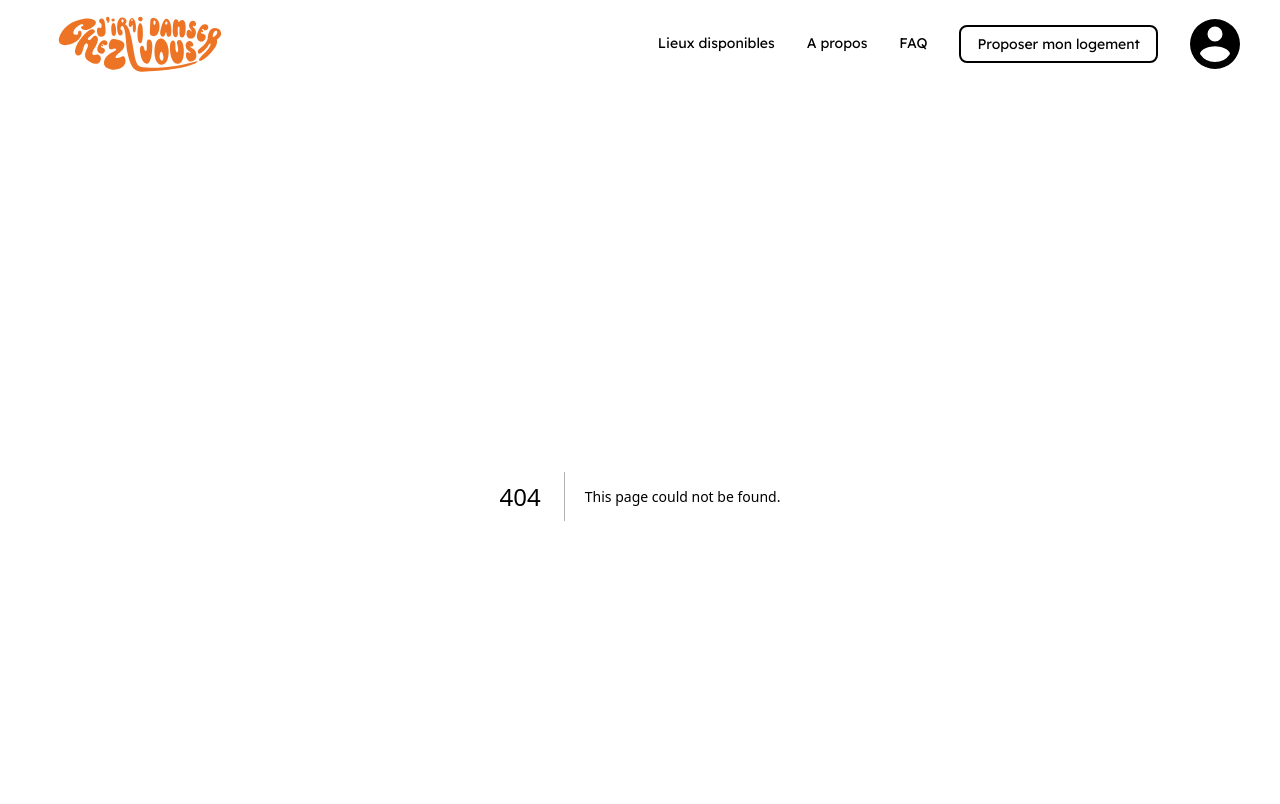
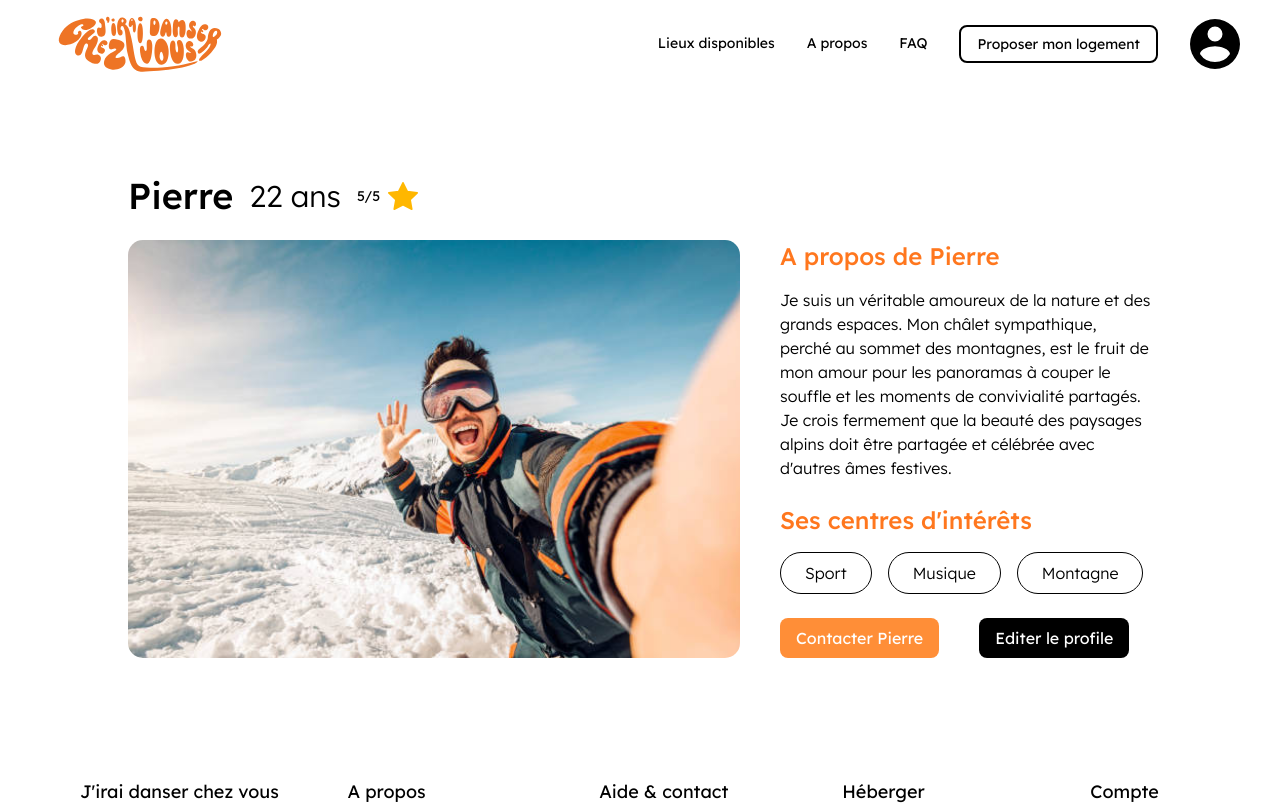
Before and after one commit to Frederic-Ferreira/jdcv, a Next.js app: page /profile in a window 1280 px wide. Before the commit this address had no page. Shown: the top 804 px of the page. Built offline with nearby package versions, Linux system fonts and the light colour scheme.

Commit message:
profile done

```diff
--- /dev/null
+++ b/app/components/Profile.jsx
@@ -0,0 +1,79 @@
+import Image from "next/image"
+import { v4 as uid } from "uuid"
+import Button from "@app/components/Button"
+function Profile({ user, currentUser }) {
+  return (
+    <div className="flex flex-col gap-6">
+      <div className="flex gap-4 items-center">
+        <h2 className="text-4xl font-medium">{user.name}</h2>
+        <p className="text-3xl font-light">{user.age} ans</p>
+        {user.note ? (
+          <div className="flex items-center gap-2 text-sm">
+            <p>{user.note}/5</p>
+            <Image
+              src="/images/profile/star.svg"
+              height={30}
+              width={30}
+              alt="étoile"
+              className="hover:cursor-pointer"
+            />
+          </div>
+        ) : (
+          <Image
+            className="hover:cursor-pointer"
+            src="/images/profile/star.svg"
+            height={30}
+            width={30}
+            alt="étoile"
+          />
+        )}
+      </div>
+      <div className="flex gap-10">
+        <Image
+          src="/images/profile/man-selfie.jpeg"
+          height={750}
+          width={750}
+          alt="photo de profil"
+          style={{ borderRadius: "15px", objectFit: "cover" }}
+        />
+        <div className="flex flex-col gap-6">
+          <div className="flex flex-col gap-4">
+            <h3 className="text-2xl font-medium text-[#FF771E]">
+              A propos de {user.name}
+            </h3>
+            <p className="font-light">{user.description}</p>
+          </div>
+          <div className="flex flex-col gap-4">
+            <h3 className="text-2xl font-medium text-[#FF771E]">
+              Ses centres d'intérêts
+            </h3>
+            <div className="flex font-light flex-wrap gap-4">
+              {user.interests.map((interest) => (
+                <span
+                  key={uid()}
+                  className="bg-white border border-1 border-black text-black rounded-full px-6 py-2"
+                >
+                  {interest}
+                </span>
+              ))}
+            </div>
+          </div>
+          <div className="flex gap-10">
+            <Button
+              text={"Contacter " + user.name}
+              style="bg-[#FF8E37] px-4 py-2 text-white rounded-lg hover:cursor-pointer"
+            />
+            {user.id === currentUser.id && (
+              <Button
+                text="Editer le profile"
+                style="bg-black px-4 py-2 rounded-lg text-white hover:cursor-pointer"
+              />
+            )}
+          </div>
+        </div>
+      </div>
+    </div>
+  )
+}
+
+export default Profile
--- a/app/components/SearchBar/Events.jsx
+++ b/app/components/SearchBar/Events.jsx
@@ -85,8 +85,10 @@ function Events() {
       />
       <div
         className={
-          "flex items-center gap-2 text-sm max-h-[30px] " +
-          (events.length > 0 ? "overflow-x-auto" : "truncate")
+          "text-sm max-h-[30px] " +
+          (events.length > 0
+            ? "flex items-center gap-2 overflow-x-auto"
+            : "truncate")
         }
         style={
           events.length > 0
--- a/app/components/SearchBar/SearchBar.jsx
+++ b/app/components/SearchBar/SearchBar.jsx
@@ -50,11 +50,11 @@ const SearchBar = ({ barWidth }) => {
     <div
       ref={searchBarRef}
       onClick={handleOpenModal}
-      className="search-bar flex flex-col items-center search-bar relative w-full"
+      className="search-bar flex flex-col items-center search-bar relative  w-full"
     >
       <div
         className={
-          "grid grid-cols-11 bg-white rounded-lg search-bar-shadow " + barWidth
+          "grid grid-cols-11 bg-white rounded-lg search-bar-shadow  " + barWidth
         }
       >
         <Places />
@@ -62,7 +62,7 @@ const SearchBar = ({ barWidth }) => {
         <People />
         <Events />
         <Button
-          style="flex items-center justify-center rounded-lg bg-black py-2 px-4 text-white hover:bg-opacity-80 col-span-1 truncate hover:cursor-pointer"
+          style="flex items-center justify-center text-sm rounded-lg bg-black py-2 px-4 text-white hover:bg-opacity-80 col-span-1 truncate hover:cursor-pointer"
           text="Rechercher"
         />
       </div>
--- a/app/page.jsx
+++ b/app/page.jsx
@@ -87,7 +87,7 @@ export default function Home() {
         </div>
         <div className="flex items-center justify-center my-16">
           <CustomLink
-            path="/"
+            path="/logements"
             content={"Afficher la carte"}
             icon={
               <Image
--- /dev/null
+++ b/app/profile/page.jsx
@@ -0,0 +1,23 @@
+import Profile from "@app/components/Profile"
+
+const user = {
+  id: 1,
+  name: "Pierre",
+  age: 22,
+  note: 5,
+  description:
+    "Je suis un véritable amoureux de la nature et des grands espaces. Mon châlet sympathique, perché au sommet des montagnes, est le fruit de mon amour pour les panoramas à couper le souffle et les moments de convivialité partagés. Je crois fermement que la beauté des paysages alpins doit être partagée et célébrée avec d'autres âmes festives.",
+  interests: ["Sport", "Musique", "Montagne"],
+}
+const currentUser = {
+  id: 1,
+}
+function Page(props) {
+  return (
+    <div className="px-32 py-20">
+      <Profile user={user} currentUser={currentUser} />
+    </div>
+  )
+}
+
+export default Page
```
Also changed, not shown: public/images/profile/man-selfie.jpeg (added), public/images/profile/star.svg (added).
